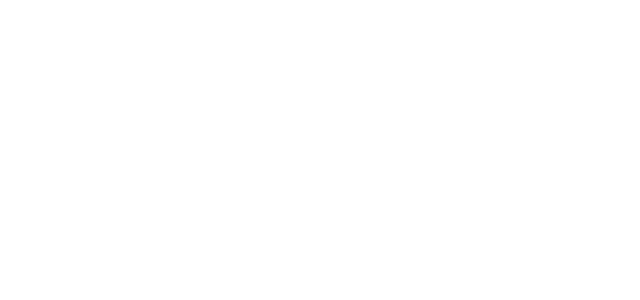
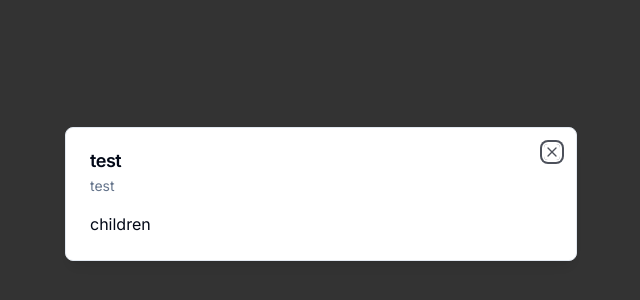
Before and after one commit to AliSabet81/fullstack-ecommerce-admin, a Next.js app: page / in a window 1280 px wide. Shown: the part 206-506 px from the top of the page, without its empty margins (319-959 px from the left). Built offline with nearby package versions, Linux system fonts and the light colour scheme.

Commit message:
store model

```diff
--- a/app/(root)/page.tsx
+++ b/app/(root)/page.tsx
@@ -1,9 +1,18 @@
+"use client";
+import { Modal } from "@/components/ui/modal";
 import { UserButton } from "@clerk/nextjs";
 
 const SetupPage = () => {
   return (
     <div className="p-4">
-      <UserButton afterSignOutUrl="" />
+      <Modal
+        title={"test"}
+        description={"test"}
+        isOpen
+        onClose={() => {}}
+      >
+        children
+      </Modal>
     </div>
   );
 };
--- a/package.json
+++ b/package.json
@@ -29,7 +29,8 @@
     "react-hook-form": "^7.51.4",
     "tailwind-merge": "^2.3.0",
     "tailwindcss-animate": "^1.0.7",
-    "zod": "^3.23.6"
+    "zod": "^3.23.6",
+    "zustand": "^4.5.2"
   },
   "devDependencies": {
     "@types/node": "^20",
```
Also changed, not shown: hooks/use-store-modal.tsx (added, +13 -0 lines), 1 other file (tests, documents, lock files or other folders).
